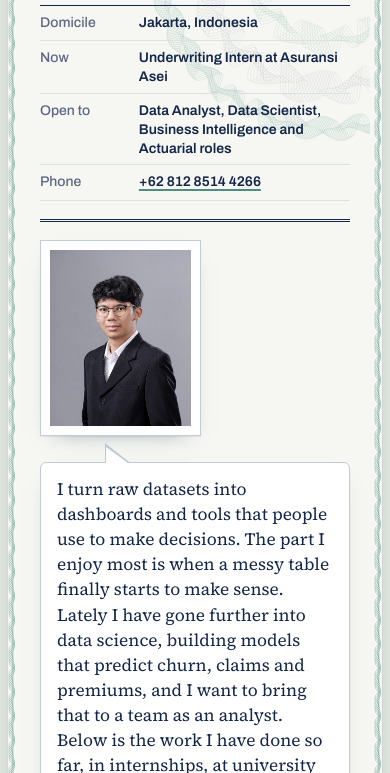
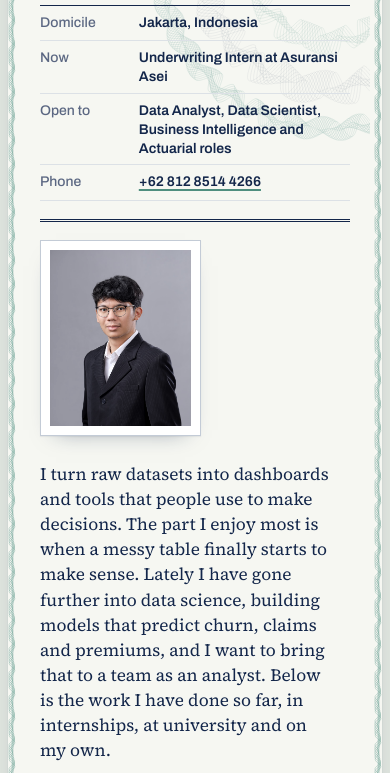
Before and after one commit to davonnlemuel/davonnlemuel.github.io, a plain HTML site: page index.html in a window 390 px wide. Shown: the part 198-971 px from the top of the page. Drawn offline with Linux system fonts and the light colour scheme.

Commit message:
Intro back to plain text

```diff
--- a/index.html
+++ b/index.html
@@ -13,7 +13,7 @@
 <link rel="preconnect" href="https://fonts.googleapis.com">
 <link rel="preconnect" href="https://fonts.gstatic.com" crossorigin>
 <link href="https://fonts.googleapis.com/css2?family=Archivo:wdth,wght@62..125,400..900&family=DM+Mono:wght@400&family=DM+Sans:opsz,wght@9..40,400..700&family=IBM+Plex+Mono:wght@400;500&family=IBM+Plex+Sans:wght@400;500;600;700&family=Poppins:wght@400;500;600;700;800&family=Source+Serif+4:opsz,wght@8..60,400..700&display=swap" rel="stylesheet">
-<link rel="stylesheet" href="styles.css?v=109">
+<link rel="stylesheet" href="styles.css?v=110">
 </head>
 <body>
 
@@ -64,7 +64,7 @@
 
       <div class="sched__body">
         <div>
-          <p class="lead bubble" data-i18n="h.lead">I turn raw datasets into dashboards and tools that people use to make decisions. The part I enjoy most is when a messy table finally starts to make sense. Lately I have gone further into data science, building models that predict churn, claims and premiums, and I want to bring that to a team as an analyst. Below is the work I have done so far, in internships, at university and on my own.</p>
+          <p class="lead" data-i18n="h.lead">I turn raw datasets into dashboards and tools that people use to make decisions. The part I enjoy most is when a messy table finally starts to make sense. Lately I have gone further into data science, building models that predict churn, claims and premiums, and I want to bring that to a team as an analyst. Below is the work I have done so far, in internships, at university and on my own.</p>
 
           <div class="actions actions--top">
             <a class="btn btn--ink" href="mailto:davonnlemuel@gmail.com"><svg aria-hidden="true"><use href="#i-mail"/></svg><span data-i18n="a.mail">Email me</span></a>
--- a/styles.css
+++ b/styles.css
@@ -118,13 +118,8 @@ html { scrollbar-color: var(--ink-3) var(--desk); }
 .meta dd a { color: inherit; text-decoration-color: var(--teal-2); }
 .meta dt { color: var(--ink-3); font-weight: 500; } .meta dd { margin: 0; color: var(--ink); font-weight: 600; line-height: 1.35; }
 
-.sched__body { --gap: clamp(22px, 3.4vw, 48px); position: relative; display: grid; grid-template-columns: minmax(0, 1fr) clamp(200px, 23vw, 270px); gap: var(--gap); margin-top: clamp(18px, 2.4vw, 28px); }
+.sched__body { position: relative; display: grid; grid-template-columns: minmax(0, 1fr) clamp(200px, 23vw, 270px); gap: clamp(22px, 3.4vw, 48px); margin-top: clamp(18px, 2.4vw, 28px); }
 .lead { margin: 0 0 16px; font-size: clamp(1.08rem, 1.5vw, 1.32rem); line-height: 1.45; max-width: 58ch; color: var(--ink); text-wrap: pretty; }
-/* intro as a speech bubble; the tail points at the portrait (right on desktop, up on phone) */
-.bubble { position: relative; max-width: none; padding: clamp(14px, 1.8vw, 20px) clamp(16px, 2vw, 24px); background: #fff; border: 1px solid var(--rule); border-radius: 6px; box-shadow: 0 1px 1px rgba(19,38,74,.06), 0 10px 22px -16px rgba(19,38,74,.5); }
-.bubble::before, .bubble::after { content: ""; position: absolute; clip-path: polygon(0 0, 100% 0, 0 100%); }
-.bubble::before { top: 88px; left: 100%; width: calc(var(--gap) - 6px); height: 26px; background: var(--rule); }
-.bubble::after { top: 89px; left: calc(100% - 1px); width: calc(var(--gap) - 8.5px); height: 23.5px; background: #fff; }
 
 .rows { margin: 0; border-top: 1px solid var(--ink); }
 .rows > div { display: grid; grid-template-columns: 9.5em minmax(0, 1fr); gap: 16px; padding: 6px 0; border-bottom: 1px solid var(--rule-2); align-items: baseline; }
@@ -174,9 +169,6 @@ html { scrollbar-color: var(--ink-3) var(--desk); }
   .meta { width: 100%; }
   .sched__body { grid-template-columns: 1fr; }
   .pass { order: -1; width: min(200px, 52%); margin: 0 0 4px; }
-  .bubble::before, .bubble::after { top: auto; clip-path: polygon(0 0, 0 100%, 100% 100%); }
-  .bubble::before { bottom: 100%; left: 64px; width: 26px; height: calc(var(--gap) - 2px); }
-  .bubble::after { bottom: calc(100% - 1px); left: 65px; width: 23.5px; height: calc(var(--gap) - 4.5px); }
   .rosette { width: 380px; height: 380px; right: -150px; top: -110px; }
 }
 @media (max-width: 520px) {
```
